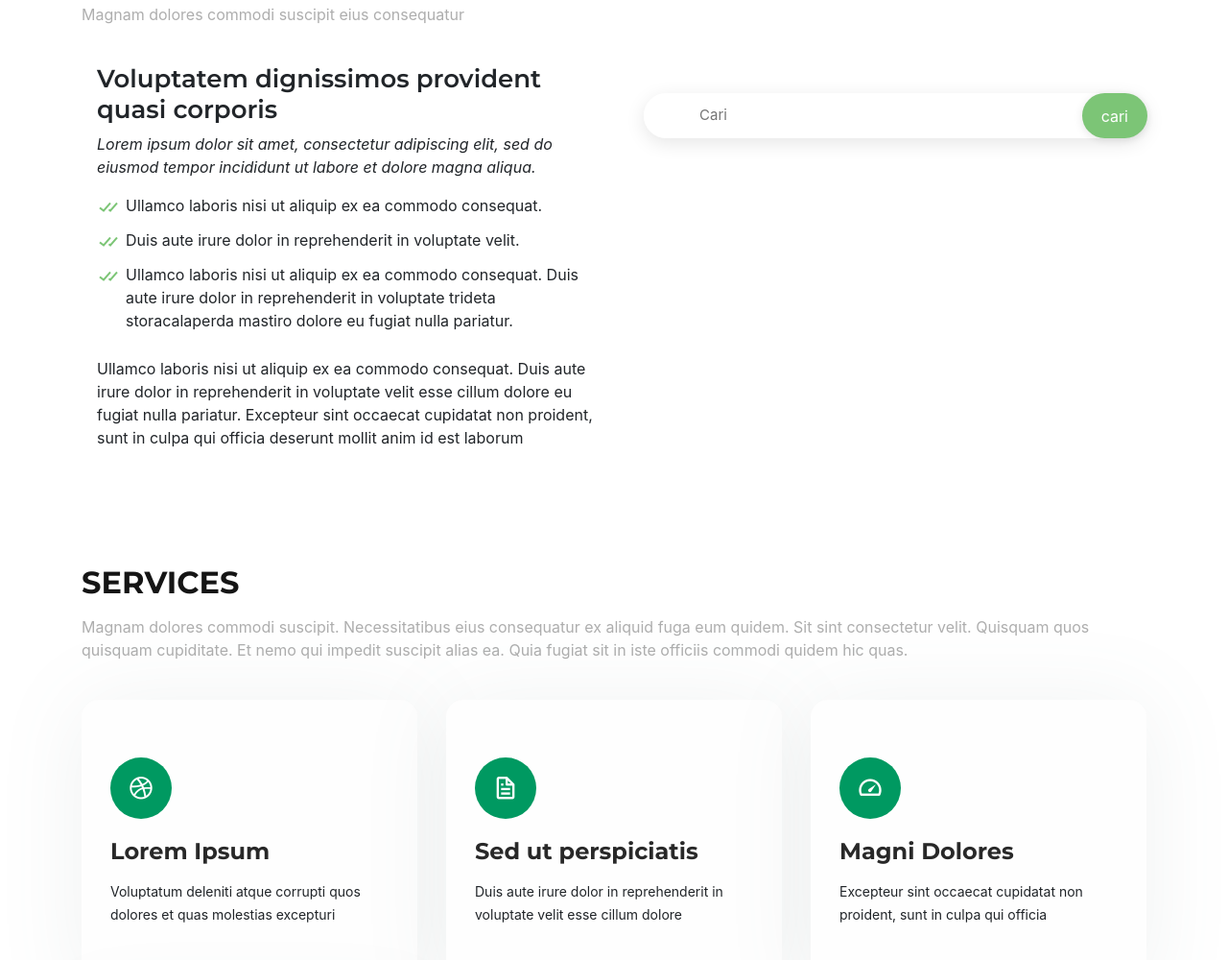
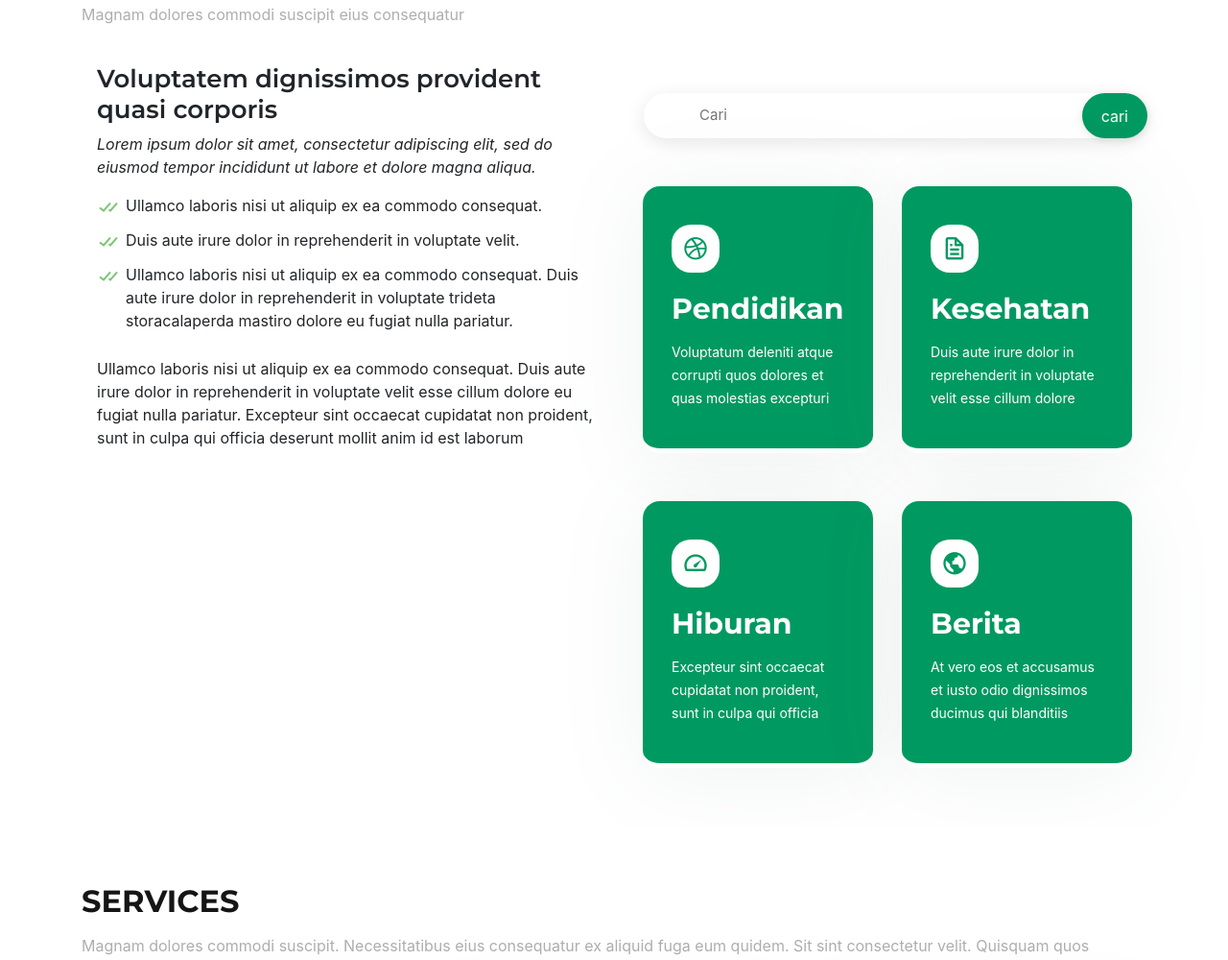
Before and after one commit to webtes20/webtes20.github.io, a website with bundled scripts: page index.html in a window 1280 px wide. Shown: the part 1010-2010 px from the top of the page at 96% size. Built offline with nearby package versions, Linux system fonts and the light colour scheme; files whose address does not match are found by name.

Commit message:
add backand apps & about menu

```diff
--- a/assets/css/style.css
+++ b/assets/css/style.css
@@ -461,7 +461,7 @@ section {
   background: none;
   font-size: 16px;
   padding: 0 20px;
-  background: #7cc576;
+  background: #009961;
   color: #fff;
   transition: 0.3s;
   border-radius: 50px;
@@ -469,7 +469,7 @@ section {
 }
 
 .about .footer-newsletter form input[type="submit"]:hover {
-  background: #5ab652;
+  background: #009961e1;
 }
 .about .content h3 {
   font-weight: 600;
@@ -499,6 +499,61 @@ section {
 
 .about .content p:last-child {
   margin-bottom: 0;
+}
+
+.menu .icon-box {
+  margin-top: 50px;
+  padding: 40px 30px;
+  transition: all ease-in-out 0.3s;
+  background:  #009961;
+  box-shadow: 0px 5px 90px 0px rgba(110, 123, 131, 0.1);
+  border-radius: 18px;
+  border-bottom: 5px solid #fff;
+}
+
+.menu .icon-box .icon {
+  width: 50px;
+  height: 50px;
+  background: #fefefe;
+  border-radius: 20px;
+  display: flex;
+  align-items: center;
+  justify-content: center;
+  margin-bottom: 20px;
+  transition: ease-in-out 0.3s;
+  color:  #009961;
+}
+
+.menu .icon-box .icon i {
+  font-size: 28px;
+}
+
+.menu .icon-box h4 {
+  font-weight: 700;
+  margin-bottom: 15px;
+  font-size: 30px;
+}
+
+.menu .icon-box h4 a {
+  color: #ffffff;
+  transition: ease-in-out 0.3s;
+}
+
+.menu .icon-box p {
+  line-height: 24px;
+  font-size: 14px;
+  margin-bottom: 0;
+  color: #ffffff;
+}
+
+.menu .icon-box:hover {
+  transform: translateY(-10px);
+  border-color: #015533;
+  background: rgba(0, 163, 103, 0.876);
+}
+
+.menu .icon-box:hover h4 a {
+  color:#015533;
 }
 
 /*--------------------------------------------------------------
--- a/index.html
+++ b/index.html
@@ -85,6 +85,7 @@
   </header><!-- End Header -->
 
   <main id="main">
+
     <!-- ======= About Us Section ======= -->
     <section id="about" class="about">
       <div class="container">
@@ -120,8 +121,8 @@
               </p>
             </div>
           </div>
-          <!-- kanan -->
 
+          <!-- Form Search -->
           <div class="col-lg-6" data-aos="fade-left">
             <div class="content pt-4 pt-lg-0 pl-0 pl-lg-3">
               <div class="row footer-newsletter justify-content-left">
@@ -131,7 +132,45 @@
                   </form>
                 </div>
               </div>
+            </div>
 
+            <div class="menu">
+              <div class="container">
+                <div class="row">
+                  <div class="col-lg-6 col-md-6 d-flex align-items-stretch">
+                    <div class="icon-box">
+                      <div class="icon"><i class="bx bxl-dribbble"></i></div>
+                      <h4><a href="">Pendidikan</a></h4>
+                      <p>Voluptatum deleniti atque corrupti quos dolores et quas molestias excepturi</p>
+                    </div>
+                  </div>
+
+                  <div class="col-lg-6 col-md-6 d-flex align-items-stretch mt-4 mt-md-0">
+                    <div class="icon-box">
+                      <div class="icon"><i class="bx bx-file"></i></div>
+                      <h4><a href="">Kesehatan</a></h4>
+                      <p>Duis aute irure dolor in reprehenderit in voluptate velit esse cillum dolore</p>
+                    </div>
+                  </div>
+
+                  <div class="col-lg-6 col-md-6 d-flex align-items-stretch mt-4 mt-lg-0">
+                    <div class="icon-box">
+                      <div class="icon"><i class="bx bx-tachometer"></i></div>
+                      <h4><a href="">Hiburan</a></h4>
+                      <p>Excepteur sint occaecat cupidatat non proident, sunt in culpa qui officia</p>
+                    </div>
+                  </div>
+
+                  <div class="col-lg-6 col-md-6 d-flex align-items-stretch mt-4 mt-md-0">
+                    <div class="icon-box">
+                      <div class="icon"><i class="bx bx-world"></i></div>
+                      <h4><a href="">Berita</a></h4>
+                      <p>At vero eos et accusamus et iusto odio dignissimos ducimus qui blanditiis</p>
+                    </div>
+                  </div>
+
+                </div>
+              </div>
             </div>
           </div>
         </div>
```
Also changed, not shown: database/config.js (added, +16 -0 lines), index.js (added, +20 -0 lines), package.json (added, +24 -0 lines), Readme.txt, 1 other file.
